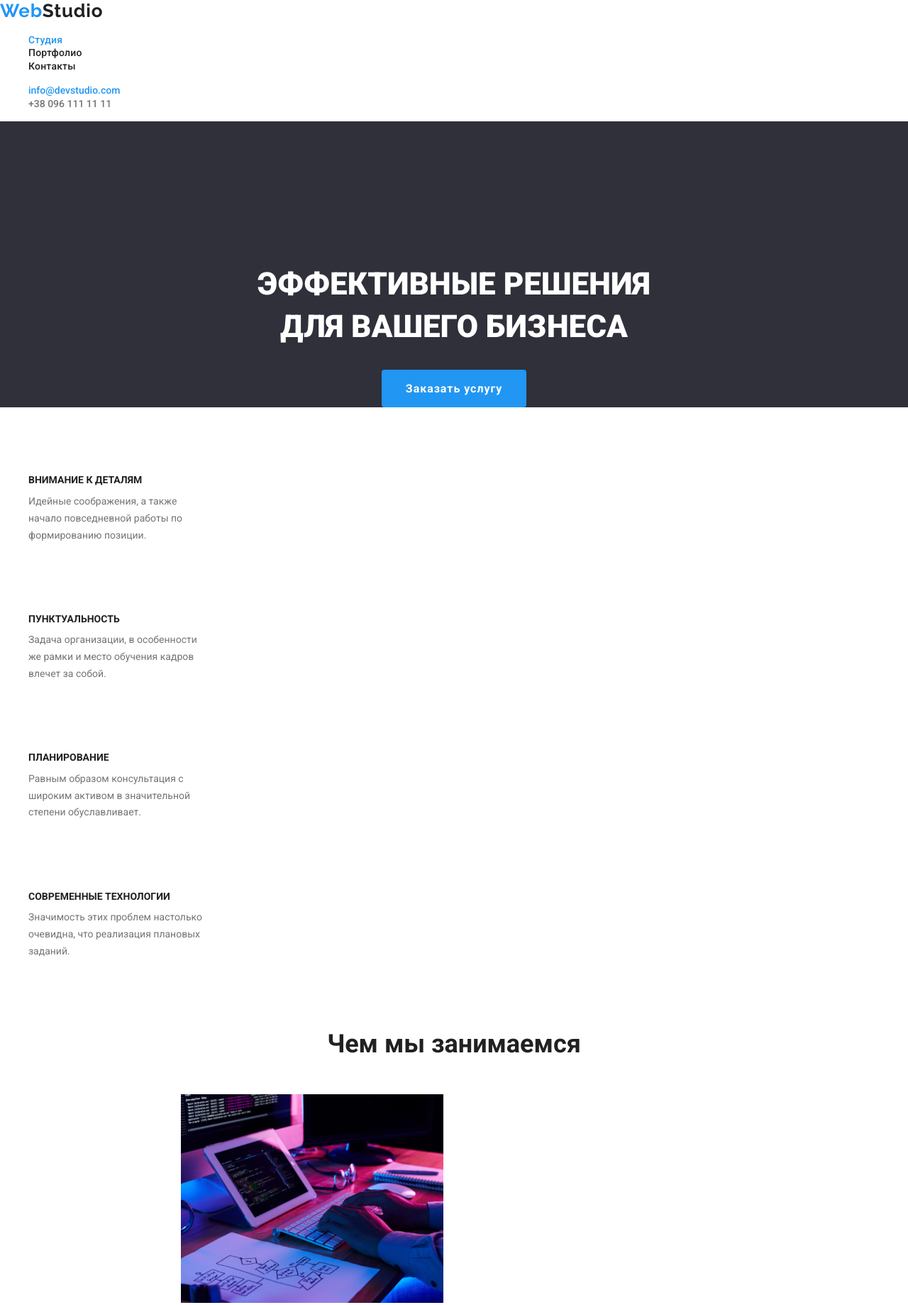
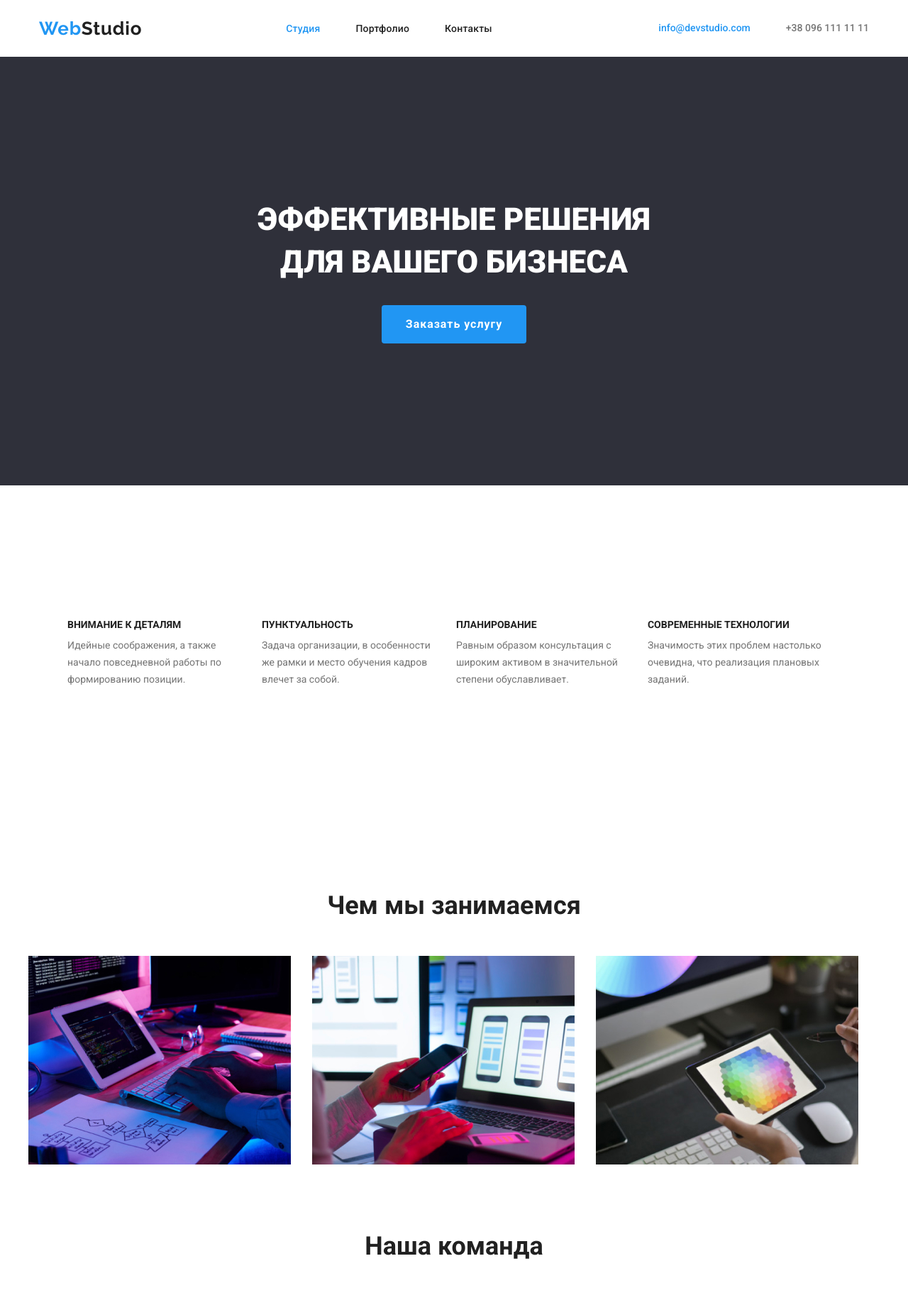
Before and after one commit to olhapahutiak/goit-markup-hw-03, a plain HTML site: page index.html in a window 1280 px wide. Shown: the top 1839 px of the page at 71% size. Drawn offline with nearby package versions, Linux system fonts and the light colour scheme.

Commit message:
додає flexbox

```diff
--- a/css/styles.css
+++ b/css/styles.css
@@ -16,7 +16,6 @@
   --accent-color: #2196f3;
   --gray-background: #2f303a;
   --secondary-color: #757575;
-  box-sizing: border-box;
 }
 
 body {
@@ -31,11 +30,34 @@ h4,
 h5,
 h6,
 p {
-  margin: 0;
+  margin-top: 0;
+  margin-bottom: 0;
 }
 
 img {
   display: block;
+}
+
+ul {
+  list-style: none;
+  margin-top: 0;
+  margin-bottom: 0;
+}
+a {
+  text-decoration: none;
+}
+
+.link {
+  text-decoration: none;
+}
+
+/* Навігація */
+.container {
+  width: 1200px;
+  padding-left: 15px;
+  padding-right: 15px;
+  margin-left: auto;
+  margin-right: auto;
 }
 
 .logo-header {
@@ -52,18 +74,9 @@ img {
   margin-right: 70px;
 }
 
-ul {
-  list-style: none;
-}
-a {
-  text-decoration: none;
-}
-/* Навігація */
-
 .nav-list .nav-adress:hover,
 .nav-list .nav-adress:focus {
   color: var(--accent-color);
-  font-weight: normal;
 }
 
 .nav-list .nav-adress.current {
@@ -71,8 +84,6 @@ a {
 }
 
 .nav-adress {
-  padding-top: 32px;
-  padding-bottom: 32px;
   font-family: inherit;
   font-weight: 500;
   font-size: 14px;
@@ -80,21 +91,68 @@ a {
   letter-spacing: 0.02em;
 }
 
-.nac-adres .nav-list .mail-list {
+/* NAV */
+.main-nav {
+  display: flex;
+  align-items: center;
+}
+
+.nav-list {
+  display: flex;
+  align-items: center;
+  margin-left: 93px;
+}
+
+.nav {
+  display: flex;
+  align-items: center;
+}
+
+.contacts-list {
+  display: flex;
+  align-items: center;
+  margin-left: auto;
+}
+
+.contacts-list .nav-item {
+  margin-right: 50px;
+}
+
+.nav-list .nav-item {
+  margin-right: 50px;
+
+  /* background-color: turquoise; */
+}
+
+/* обнулення крайнього марджина посилань */
+.nav-list .nav-item:last-child {
+  margin-right: 0;
+}
+
+/* обнулення крайнього марджина телефона і мейла */
+.contacts-list .nav-item:last-child {
+  margin-right: 0;
+}
+
+.contacts-list .mail-list {
   color: var(--secondary-color);
 }
 
-.nav-list .mail-list.current {
+.contacts-list .mail-list.current {
   color: var(--accent-color);
 }
 
-.nav-list .mail-list:hover,
-.nav-list .tel-list:hover {
+.contacts-list .mail-list:hover,
+.contacts-list .tel-list:hover {
   color: var(--accent-color);
 }
 
-.nav-list .tel-list,
-.nav-list .mail-list {
+.contacts-list .tel-list,
+.contacts-list .mail-list {
+  display: block;
+  padding-top: 32px;
+  padding-bottom: 32px;
+
   color: var(--secondary-color);
   font-weight: 500;
   font-size: 14px;
@@ -102,6 +160,10 @@ a {
 }
 
 .nav-list .nav-adress {
+  display: block;
+  padding-top: 32px;
+  padding-bottom: 32px;
+
   color: var(--primary-text-color);
   font-weight: 500;
   font-size: 14px;
@@ -153,7 +215,27 @@ a {
   color: var(--accent-color);
 }
 
+/* клас секція */
+.section {
+  padding-top: 94px;
+  padding-bottom: 94px;
+}
+
 /* PROJECTS */
+.project-item {
+  display: inline-block;
+}
+
+.project-item:not(:nth-child(3n)) {
+  margin-right: 30px;
+  border: 1px solid var(--secondary-color);
+  border-top: 0;
+}
+
+.project-item.project-item:not(:nth-last-child(-n + 3)) {
+  margin-bottom: 30px;
+}
+
 .projects-list .project-title {
   color: var(--primary-text-color);
   font-weight: 700;
@@ -177,7 +259,6 @@ a {
   font-size: 26px;
   line-height: 1.19;
   letter-spacing: 0.03em;
-  margin-right: 70px;
 }
 
 .logo-white {
@@ -195,11 +276,6 @@ a {
 
 .adress-list {
   font-style: normal;
-  margin-top: 60px;
-  margin-left: 215px;
-  margin-bottom: 20px;
-  height: 31px;
-  border-radius: nullpx;
 }
 
 .logo-header {
@@ -244,9 +320,10 @@ a {
   text-align: center;
   text-transform: uppercase;
   width: 696px;
-  margin: 0 auto 30px;
-  margin-top: 0;
+  margin: 0 auto;
+  margin-bottom: 30px;
   padding-top: 200px;
+  /* outline: 2px solid tomato; */
 }
 
 .title-button {
@@ -266,6 +343,7 @@ a {
   margin-right: auto;
   margin-left: auto;
   cursor: pointer;
+  margin-bottom: 200px;
 }
 
 .hero .title-button:active {
@@ -273,6 +351,14 @@ a {
 }
 
 /* Features */
+.title-list {
+  display: inline-flex;
+}
+
+.features {
+  padding-bottom: 47px;
+  padding-top: 94px;
+}
 
 .features-list .heading {
   color: var(--primary-text-color);
@@ -283,18 +369,25 @@ a {
 }
 
 .heading {
+  margin: 0;
+  padding: 0;
   margin-top: 94px;
-  margin-bottom: 0;
+  margin-bottom: 10px;
+
+  /* outline: 2px solid tomato; */
 }
 
 .content {
+  margin: 0;
+  padding: 0;
   margin-top: 10px;
-  margin-bottom: 0;
+  margin-bottom: 94px;
   height: 75px;
   width: 270px;
   left: 215px;
   top: 800px;
-  border-radius: nullpx;
+
+  /* outline: 2px solid teal; */
 }
 
 .features-list .content {
@@ -304,22 +397,40 @@ a {
   line-height: 1.71;
 }
 
+.work-photo {
+  padding-top: 47px;
+  padding-bottom: 94px;
+}
+
 .work {
   color: var(--primary-text-color);
   font-weight: 700;
   font-size: 36px;
   line-height: 1.17;
   text-align: center;
-  margin-top: 0;
   margin-bottom: 50px;
   margin-top: 94px;
+
+  /* outline: 2px solid purple; */
 }
 
+.photo-item {
+  display: inline-block;
+}
+
+.photo-item:not(:last-child) {
+  margin-right: 30px;
+}
+
+.list {
+  font-size: 0;
+}
+/*
 .photo-list {
-  margin-left: 215px;
+  /* margin-left: 215px;
   margin-right: 30px;
-  margin-bottom: 94px;
-}
+  margin-bottom: 94px; */
+/* } */
 
 .title-team {
   font-weight: 700;
@@ -329,8 +440,12 @@ a {
   margin-bottom: 50px;
 }
 
-.photo-team {
+/* .photo-team {
   margin-bottom: 30px;
+} */
+
+.team-number {
+  display: inline-block;
 }
 
 .user {
--- a/index.html
+++ b/index.html
@@ -14,19 +14,20 @@
 
 <body class="page">
     <!-- Верхня лінія-->
-        <header class="logo-header">
-            <div class="logo-container">
+        <header class="page-header">
+            <div class=" container main-nav">
                 <nav class="nav">
                     <a class="logo" href="./index.html">Web<span class="logo-header">Studio</span></a>
-                    <ul class="nav-list">
-                        <li><a class="nav-adress current" href="./index.html">Студия</a></li>
-                        <li><a class="nav-adress " href="./portfolio.html">Портфолио</a></li>
-                        <li><a class="nav-adress" href="">Контакты</a></li>
+                    <ul class="nav-list list">
+                        <li class="nav-item">
+                            <a class="nav-adress current" href="./index.html">Студия</a></li>
+                        <li class="nav-item">
+                            <a class="nav-adress " href="./portfolio.html">Портфолио</a></li>
+                        <li class="nav-item">
+                            <a class="nav-adress" href="">Контакты</a></li>
                     </ul>
                 </nav>
-            </div>
-            <div class="">
-                <ul class="nav-list">
+                <ul class="contacts-list">
                     <li class="nav-item">
                         <a class="mail-list current" href="mailto:info@devstudio.com">info@devstudio.com</a>
                     </li>
@@ -48,23 +49,27 @@
         <!-- Особливості -->
         <section class="features">
             <!-- Заголовок відсутній -->
+            <div class="container ">
                  <ul class="features-list">
                     <li class="title-list">
                         <div class="">
                             <h3 class="heading">Внимание к деталям</h3>
-                        <p class="content">Идейные соображения, а также<br>начало повседневной работы по<br>формированию позиции.</p>
+                             <p class="content">Идейные соображения, а также<br>начало повседневной работы по<br>формированию позиции.
+                            </p>
                         </div>
                     </li>
                     <li class="title-list">
-                    <div>
+                        <div class="">
                             <h3 class="heading">Пунктуальность</h3>
-                        <p class="content">Задача организации, в особенности<br>же рамки и место обучения кадров<br>влечет за собой.</p>
+                            <p class="content">Задача организации, в особенности<br>же рамки и место обучения кадров<br>влечет за собой.
+                            </p>
                         </div>
                     </li>
                     <li class="title-list">
                         <div>
                             <h3 class="heading">Планирование</h3>
-                        <p class="content">Равным образом консультация с<br>широким активом в значительной<br>степени обуславливает.</p>
+                            <p class="content">Равным образом консультация с<br>широким активом в значительной<br>степени обуславливает.
+                            </p>
                         </div>
                     <li class="title-list">
                         <div>
@@ -73,24 +78,26 @@
                         </div>
                     </li>
                     </ul>
+            </div>
+
         </section>
         <!-- Чем мы занимаемся -->
         <section class="work-photo">
         <h2 class="work">Чем мы занимаемся</h2>
-            <ul class="">
-                <li>
+            <ul class="list">
+                <li class="photo-item">
                     <img class="photo-list"
                     src="./images/img1.jpg"
                     alt="Монітор компа1"
                     width="370">
                 </li>
-                <li>
+                <li class="photo-item">
                     <img class="photo-list"
                     src="./images/img2.jpg"
                     alt="Монітор компа2"
                     width="370">
                 </li>
-                <li>
+                <li class="photo-item">
                     <img class="photo-list"
                     src="./images/img3.jpg"
                     alt="Монітор компа3"
@@ -101,9 +108,9 @@
 
         <!-- Наша команда -->
         <h2 class="title-team">Наша команда</h2>
-        <section class="section-team">
+        <section class="section-team section">
             <ul class="team-description">
-                <li class="">
+                <li class="team-number">
                     <img class="photo-team"
                     src="./images/team/ID.jpg"
                     alt="Игорь Демьяненко"
@@ -113,7 +120,7 @@
                         <p class="position" lang="en">Product Designer</p>
                     </div>
                 </li>
-                <li>
+                <li class="team-number">
                     <img class="photo-team"
                     src="./images/team/OR.jpg"
                     alt="Ольга Репина"
@@ -123,7 +130,7 @@
                     <p class="position" lang="en">Frontend Developer</p>
                   </div>
                 </li>
-                <li>
+                <li class="team-number">
                     <img class="photo-team"
                     src="./images/team/NT.jpg"
                     alt="Николай Тарасов"
@@ -133,7 +140,7 @@
                     <p class="position" lang="en">Marketing</p>
                     </div>
                 </li>
-                <li>
+                <li class="team-number">
                     <img class="photo-team"
                     src="./images/team/ME.jpg"
                     alt="Михаил Ермаков"
@@ -149,6 +156,7 @@
     </main>
 
     <footer class="footer-bg">
+        <div class="container">
             <address class="adress-list">
                 <a class="logo-footer" href="./portfolio.html">Web<span class="logo-white">Studio</span></a>
                 <p class="adress-owner">г. Киев, пр-т Леси Украинки, 26</p>
@@ -161,6 +169,9 @@
                     </li>
                 </ul>
             </address>
+        </div>
+
+
 
     </footer>
 
```
Also changed, not shown: portfolio.html (+15 -8 lines). Lines whose indentation alone changed are shown as unchanged.
